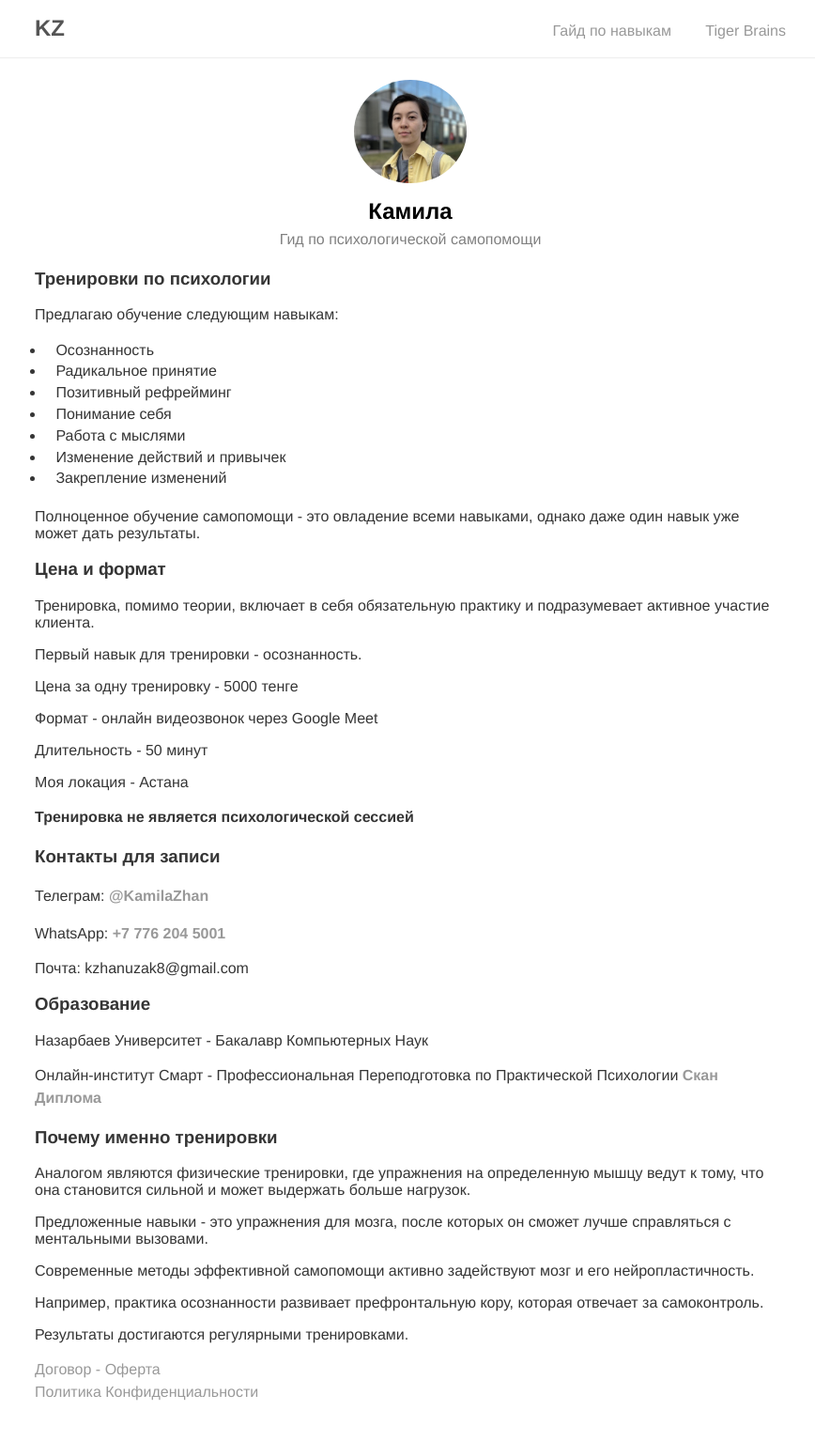
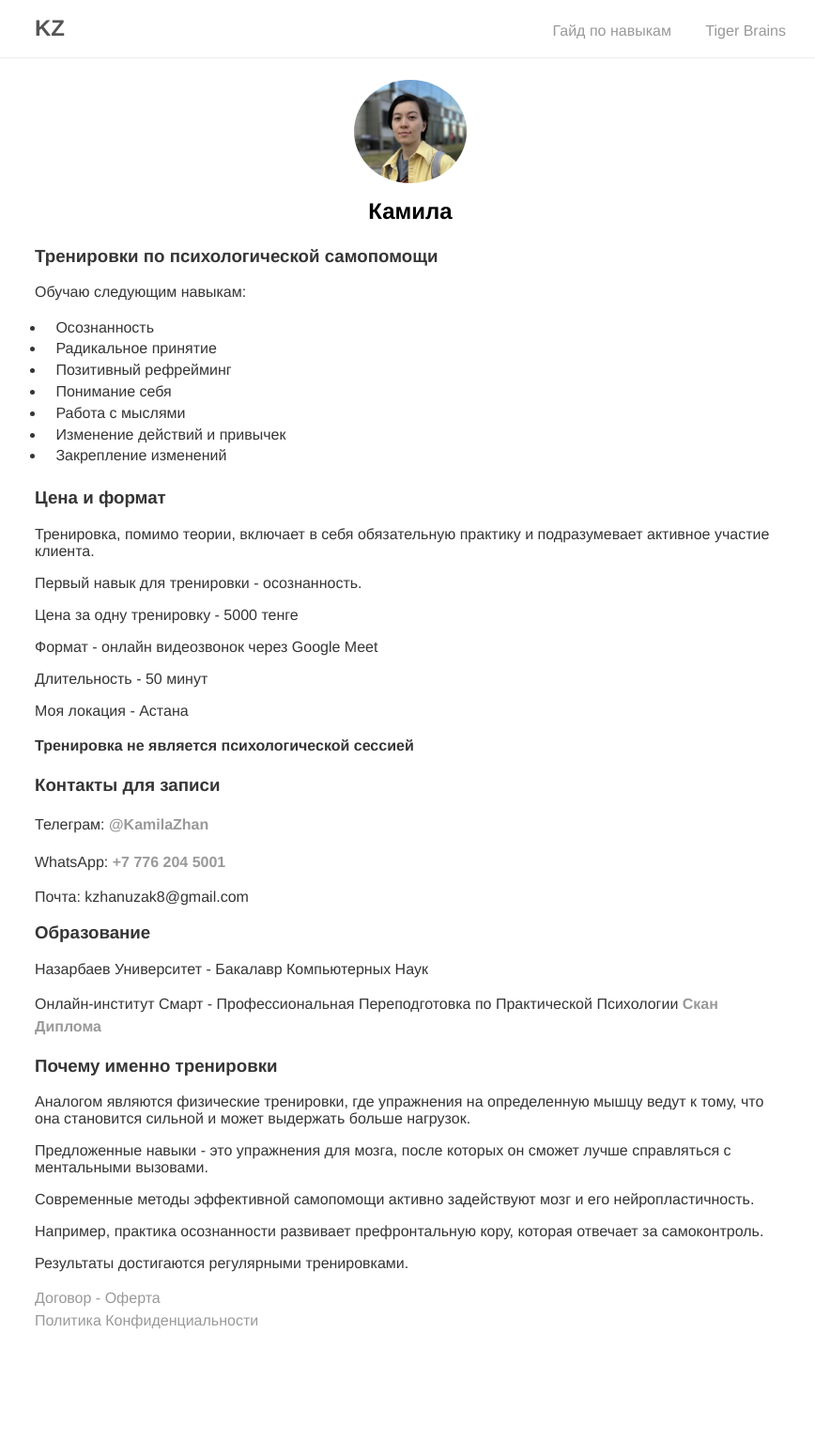
Before and after one commit to kamila-zhan/kamila-zhan.github.io, a Jekyll site: the page built from index.md, in a window 1280 px wide. Shown: the whole page at 94% size, without its empty margins (203-1071 px from the left). Built offline with Jekyll 4.4.1, drawn with Linux system fonts in a browser that asks for light colours; our own code applies the rules of GitHub Pages for plain Markdown files; after the commit the page ends 1458 px from its top, so only the background shows below that.

Commit message:
about me

```diff
--- a/_config.yml
+++ b/_config.yml
@@ -6,7 +6,7 @@ url: "https://kamila-zhan.github.io"
 # Author
 author:
   name: Камила
-  desc: Гид по психологической самопомощи
+  desc:
   email: kzhanuzak8@gmail.com
   selfie: assets/img/profile.jpg
 
--- a/index.md
+++ b/index.md
@@ -2,9 +2,9 @@
 layout: about
 ---
 
-### Тренировки по психологии
+### Тренировки по психологической самопомощи
 
-Предлагаю обучение следующим навыкам:
+Обучаю следующим навыкам:
 
 - Осознанность
 - Радикальное принятие
@@ -13,8 +13,6 @@ layout: about
 - Работа с мыслями
 - Изменение действий и привычек
 - Закрепление изменений
-
-Полноценное обучение самопомощи - это овладение всеми навыками, однако даже один навык уже может дать результаты.
 
 ### Цена и формат
 
```
